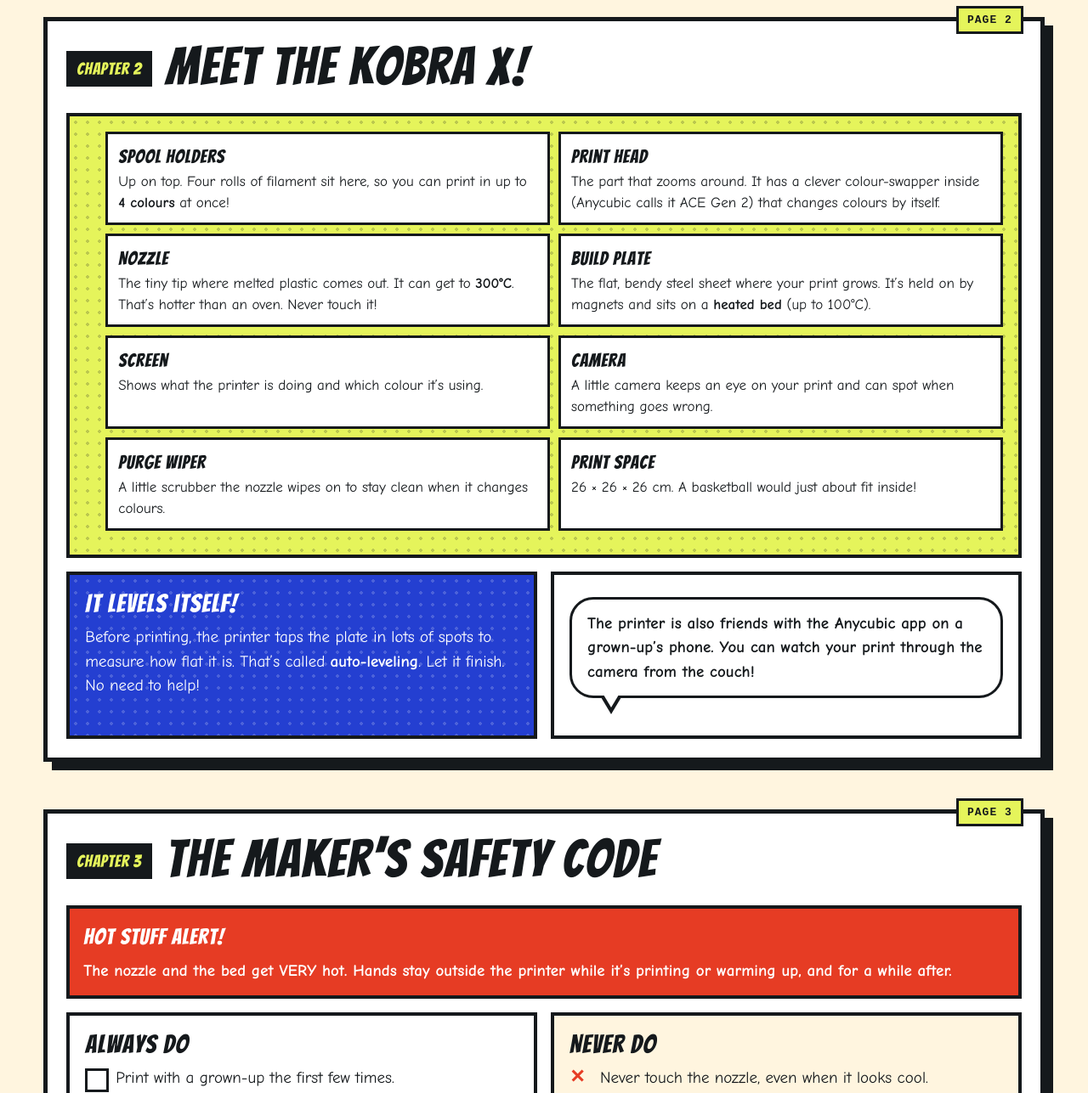
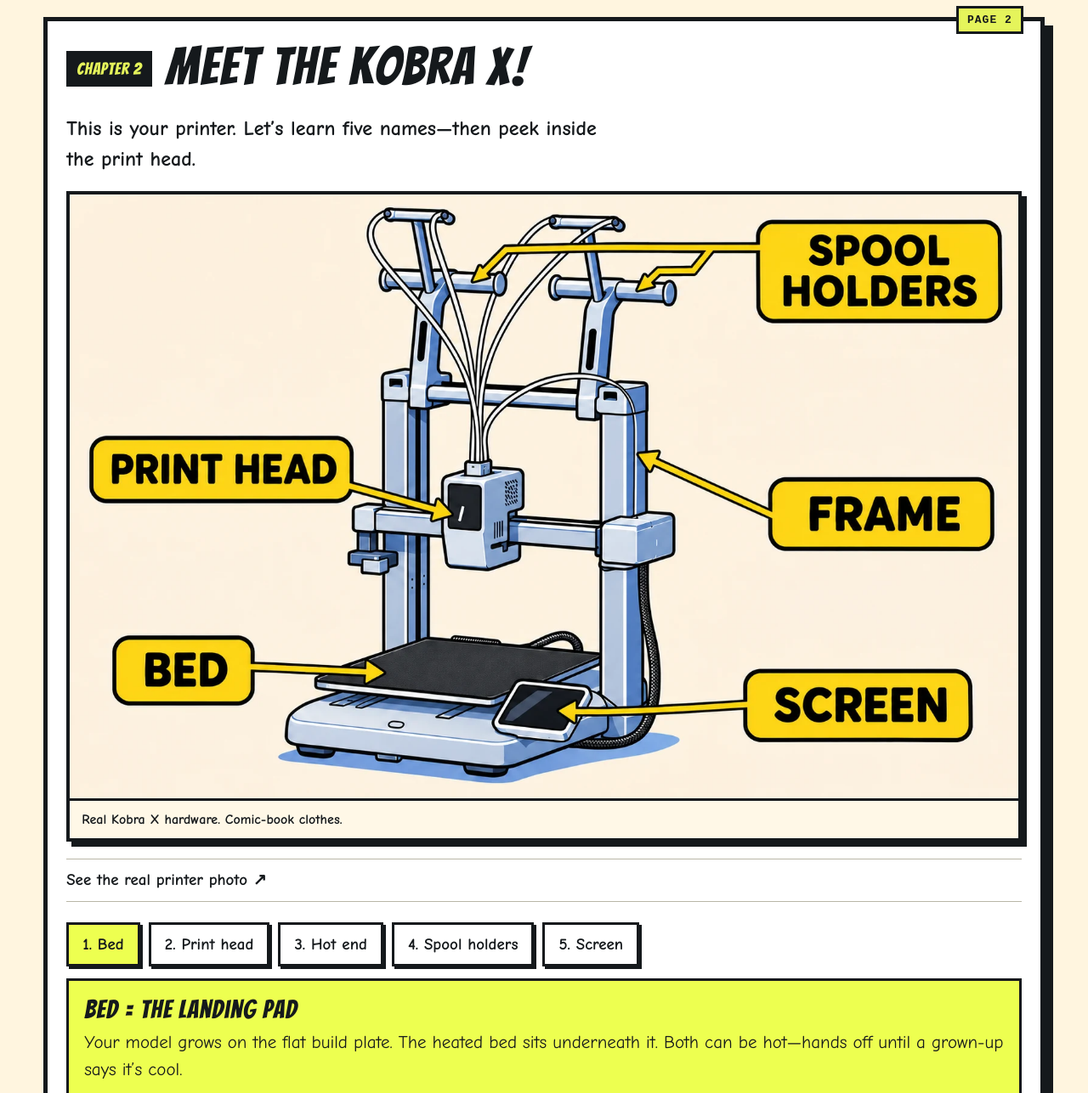
Before and after one commit to thomsk-design/oopdiaidagain, a plain HTML site: page kobra-x.html in a window 1280 px wide. Shown: the part 2580-3867 px from the top of the page at 85% size. Drawn offline with Linux system fonts and the light colour scheme.

Commit message:
Teach Kobra X parts with photo-based comics and simple interactions

```diff
--- a/kobra-x.html
+++ b/kobra-x.html
@@ -97,6 +97,7 @@
 
 /* Original comic illustrations — scoped to this guide. */
 .kx .cover-art{display:block;max-width:920px;margin:26px auto 10px;border:4px solid var(--k);box-shadow:6px 6px 0 var(--acid);background:#1748c8;overflow:hidden}.kx .cover-art img{display:block;width:100%;height:auto;max-height:520px;object-fit:contain}.kx-illustration{margin:0 0 20px;border:3px solid var(--k);background:#fff5df;break-inside:avoid}.kx-illustration img{display:block;width:100%;height:auto;max-height:420px;object-fit:contain}.kx-illustration figcaption{padding:10px 16px;border-top:2px solid var(--k);font-size:16px;line-height:1.4;font-weight:700}.kx [aria-labelledby="p9"] .kx-illustration img{max-height:360px}.kx .who .spooly-mascot{width:110px;max-width:26%;height:auto;flex:0 0 auto;object-fit:contain;align-self:center}.kx .who svg{width:96px}@media(max-width:600px){.kx .cover-art{margin:20px 0 10px;box-shadow:4px 4px 0 var(--acid)}.kx-illustration figcaption{font-size:14px;padding:9px 11px}.kx .who .spooly-mascot{width:78px}}@media print{.kx .cover-art{box-shadow:none;max-width:650px}.kx .cover-art img{max-height:240px}.kx-illustration img,.kx [aria-labelledby="p9"] .kx-illustration img{max-height:155px}.kx-illustration figcaption{font-size:10pt}.kx .who .spooly-mascot{width:70px}.kx-illustration{margin-bottom:12px}}
+.photo-reference{margin:20px 0}.photo-reference img{display:block;width:100%;height:auto}.parts-intro{font-size:24px;font-weight:700;max-width:650px}.machine-map{margin:20px 0;border:4px solid var(--k);background:#fff;box-shadow:6px 6px 0 var(--k)}.machine-map img{display:block;width:100%;height:auto}.machine-map figcaption{padding:10px 14px;border-top:3px solid var(--k);font-size:16px;font-weight:700;background:#fff8e7}.part-tabs{display:flex;flex-wrap:wrap;gap:10px;margin:24px 0 14px}.part-tabs button{cursor:pointer;border:3px solid var(--k);box-shadow:3px 3px 0 var(--k);padding:12px 16px;background:#fff;font:700 19px 'Comic Neue',sans-serif;color:var(--k);min-height:48px}.part-tabs button[aria-pressed=true]{background:#edff50}.part-tabs button:focus-visible{outline:4px solid #283bd5;outline-offset:4px}.part-answer{border:3px solid var(--k);padding:18px;background:#edff50;margin-bottom:24px}.part-answer h3{margin:0 0 8px}.part-answer p{margin:0;font-size:21px}.head-map{max-width:850px;margin-left:auto;margin-right:auto}details summary{cursor:pointer;font-weight:700;padding:10px 0}@media print{.part-tabs,.part-answer{display:none}.machine-map{box-shadow:none;break-inside:avoid}.machine-map img{max-height:330px;object-fit:contain}.head-map img{max-height:230px}}
 </style>
 </head><body>
 <a class="skip" href="#main">Skip to content</a><header><a class="brand" href="/">Oops I AI’d Again<span>FIELD NOTES BY THOM HAMILTON</span></a><nav aria-label="Main"><a href="/">Home</a><a href="stuff.html">Stuff I Made</a><a class="nav-cta" href="https://calendar.app.google/zX1U5LTyb2GVK5Aa7" rel="noopener" target="_blank">Book a call ↗</a></nav></header>
@@ -144,27 +145,16 @@
 <section aria-labelledby="p2" class="page">
 <span class="page-no">PAGE 2</span>
 <div class="page-head"><span class="cap">Chapter 2</span><h2 id="p2">Meet the Kobra X!</h2></div>
-<div class="panels">
-<div class="panel w6 dots">
-<ul class="parts">
-<li><b>Spool holders</b>Up on top. Four rolls of filament sit here, so you can print in up to <strong>4 colours</strong> at once!</li>
-<li><b>Print head</b>The part that zooms around. It has a clever colour-swapper inside (Anycubic calls it ACE Gen 2) that changes colours by itself.</li>
-<li><b>Nozzle</b>The tiny tip where melted plastic comes out. It can get to <strong>300°C</strong>. That’s hotter than an oven. Never touch it!</li>
-<li><b>Build plate</b>The flat, bendy steel sheet where your print grows. It’s held on by magnets and sits on a <strong>heated bed</strong> (up to 100°C).</li>
-<li><b>Screen</b>Shows what the printer is doing and which colour it’s using.</li>
-<li><b>Camera</b>A little camera keeps an eye on your print and can spot when something goes wrong.</li>
-<li><b>Purge wiper</b>A little scrubber the nozzle wipes on to stay clean when it changes colours.</li>
-<li><b>Print space</b>26 × 26 × 26 cm. A basketball would just about fit inside!</li>
-</ul>
+<p class="parts-intro">This is your printer. Let’s learn five names—then peek inside the print head.</p>
+<figure class="machine-map"><img src="assets/kobra-x/real-printer-comic.webp" alt="Comic made from an actual Kobra X image, with arrows identifying the print head, bed, screen, spool holders and frame." width="1570" height="1001" loading="lazy"/><figcaption>Real Kobra X hardware. Comic-book clothes.</figcaption></figure>
+<details class="photo-reference"><summary>See the real printer photo ↗</summary><img src="assets/kobra-x/manufacturer-parts.webp" alt="Original Anycubic Kobra X product image with manufacturer part labels." loading="lazy" width="2548" height="1626"/></details>
+<div class="part-tabs" role="group" aria-label="Explore a printer part">
+<button type="button" data-part="bed" aria-pressed="true">1. Bed</button><button type="button" data-part="head" aria-pressed="false">2. Print head</button><button type="button" data-part="hot" aria-pressed="false">3. Hot end</button><button type="button" data-part="spool" aria-pressed="false">4. Spool holders</button><button type="button" data-part="screen" aria-pressed="false">5. Screen</button>
 </div>
-<div class="panel w3 dots-blue">
-<h3>It levels itself!</h3>
-<p>Before printing, the printer taps the plate in lots of spots to measure how flat it is. That’s called <strong>auto-leveling</strong>. Let it finish. No need to help!</p>
-</div>
-<div class="panel w3">
-<div class="bubble">The printer is also friends with the <strong>Anycubic app</strong> on a grown-up’s phone. You can watch your print through the camera from the couch!</div>
-</div>
-</div>
+<div class="part-answer" aria-live="polite"><h3 id="part-name">Bed = the landing pad</h3><p id="part-copy">Your model grows on the flat build plate. The heated bed sits underneath it. Both can be hot—hands off until a grown-up says it’s cool.</p></div>
+<figure class="machine-map head-map"><img src="assets/kobra-x/real-hotend-comic.webp" alt="Actual Kobra X print head and its separate hot end, illustrated as a comic. A label points to the tiny nozzle at the bottom of the hot end." width="1774" height="887" loading="lazy"/><figcaption>The hot end lives inside the print head. This is a peek inside, not a taking-apart activity.</figcaption></figure>
+<div class="panels"><div class="panel w3 dots"><h3>Your spotting mission</h3><p>Look at the picture. Find the bed. Now find the head. Which one carries the nozzle?</p><details><summary>Show me the answer!</summary><p>The print head carries the hot end and its nozzle. The bed holds your growing model.</p></details></div><div class="panel w3 warn"><h3>Eyes on. Hands out.</h3><p>The head moves. The hot end and bed heat up. Watch from outside the printer, with a grown-up.</p></div></div>
+<p class="small">Photo references: <a href="https://wiki.anycubic.com/en/fdm-3d-printer/anycubic-kobra-x/introduction-to-key-components" target="_blank" rel="noopener">Anycubic’s Kobra X component guide</a>. Illustrations adapted from manufacturer images.</p>
 </section>
 <!-- PAGE 3: Safety -->
 <section aria-labelledby="p3" class="page">
@@ -448,5 +438,5 @@ The nozzle and the bed get VERY hot. Hands stay outside the printer while it’s
 </section>
 </main>
 <footer><a class="brand" href="/">Oops I AI’d Again<span>MY ACCIDENTAL JOURNEY. YOUR PRACTICAL STARTING POINT.</span></a><p>Thom Hamilton · Regina, Saskatchewan</p><a href="#main">Back to the top ↑</a></footer>
-<script>document.getElementById('kx-print').addEventListener('click',function(){window.print()});</script>
+<script>document.getElementById('kx-print').addEventListener('click',function(){window.print()});const partInfo={bed:['Bed = the landing pad','Your model grows on the flat build plate. The heated bed sits underneath it. Both can be hot—hands off until a grown-up says it’s cool.'],head:['Print head = the moving part','This carriage travels across the printer. It carries the hot end. Keep fingers away while it moves.'],hot:['Hot end = the melty part','Inside the head, the hot end melts the plastic. The tiny nozzle at its bottom draws each layer. Look at the close-up below—never touch it.'],spool:['Spool holders = the plastic supply shelf','Rolls of plastic sit up top. The plastic thread is called filament. It travels through the tubes to the head.'],screen:['Screen = the printer’s message board','See progress and messages here. Choose a print with a grown-up. If a warning appears, ask for help.']};document.querySelectorAll('[data-part]').forEach(button=>button.addEventListener('click',()=>{document.querySelectorAll('[data-part]').forEach(b=>b.setAttribute('aria-pressed',String(b===button)));const info=partInfo[button.dataset.part];document.getElementById('part-name').textContent=info[0];document.getElementById('part-copy').textContent=info[1]}));</script>
 </body></html>
```
Also changed, not shown: assets/kobra-x/manufacturer-parts.webp (added), assets/kobra-x/real-hotend-comic.webp (added), assets/kobra-x/real-printer-comic.webp (added).
